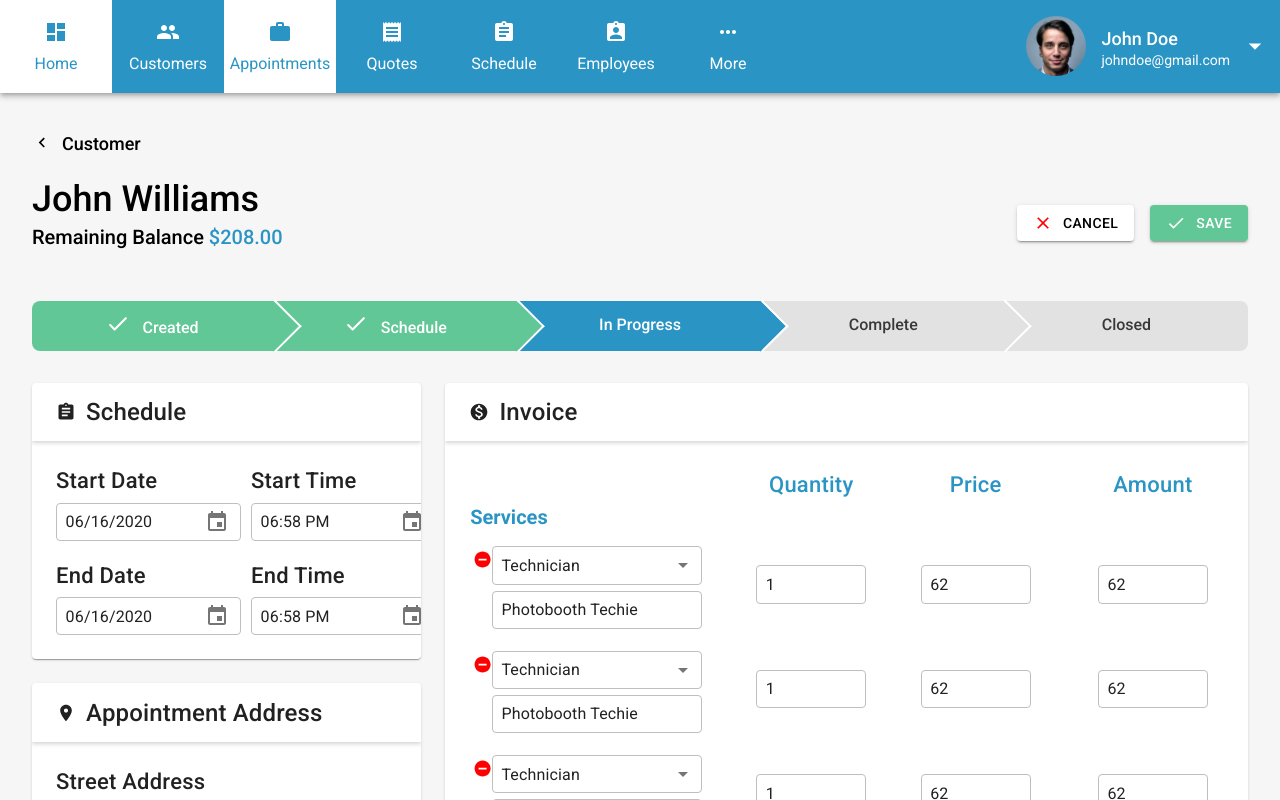
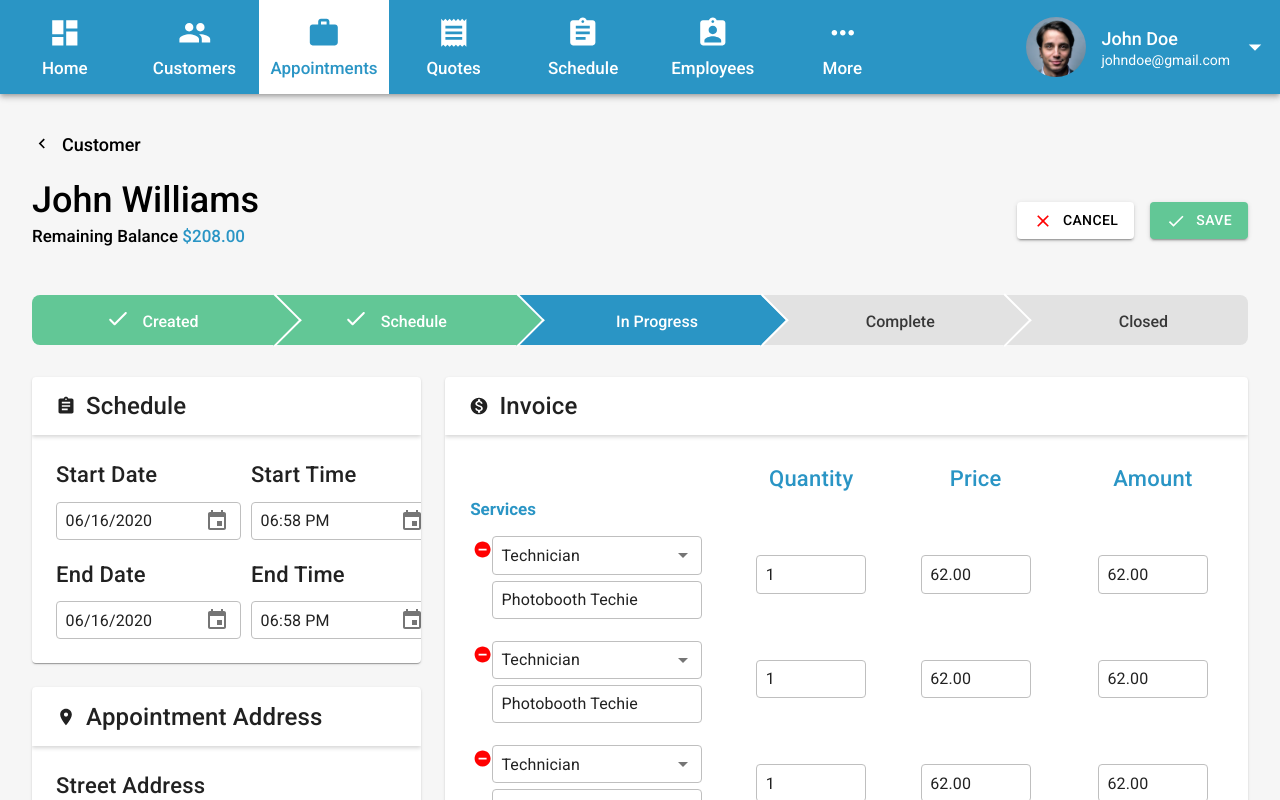
Before and after one commit to fahim693/home-dashboard, a React (Create React App) app: page /edit in a window 1280 px wide. Shown: the top 800 px of the page. Built offline with nearby package versions, Linux system fonts and the light colour scheme.

Commit message:
change version 2.1

```diff
--- a/src/components/CustomerBanner/Banner.js
+++ b/src/components/CustomerBanner/Banner.js
@@ -1,7 +1,7 @@
 import React from 'react'
 import './banner.css'
 import { Button, FormControl, makeStyles, Select, MenuItem } from '@material-ui/core';
-import { MdCheck, MdClose, MdSend, MdCreate, MdApps } from 'react-icons/md';
+import { MdCheck, MdClose, MdSend, MdCreate, MdApps, MdDelete } from 'react-icons/md';
 import { withRouter } from 'react-router-dom';
 import { data } from '../../data/UserData'
 
@@ -126,8 +126,8 @@ const Banner = (props) => {
                                         </MenuItem>
                                         <MenuItem value={4}>
                                             <div className="menu-item">
-                                                <MdCreate className="action-icon" />
-                                                <div>ADD/DELETE</div>
+                                                <MdDelete className="action-icon" />
+                                                <div>DELETE</div>
                                             </div>
                                         </MenuItem>
                                     </Select>
--- a/src/components/CustomerBanner/banner.css
+++ b/src/components/CustomerBanner/banner.css
@@ -52,11 +52,11 @@
 
 .menu-item > div{
   margin-top: 1px;
-  margin-left: 2px;
+  /* margin-left: 2px; */
 }
 
 .action-icon {
-  margin-right: 10px;
+  margin-right: 8px;
   font-size: 20px;
 }
 
--- a/src/components/Invoice Table/Invoice.js
+++ b/src/components/Invoice Table/Invoice.js
@@ -18,7 +18,7 @@ const useStyles = makeStyles({
 
 export default function Invoice() {
     const classes = useStyles();
-
+    console.log(services.data);
     return (
         <TableContainer>
             <Table className={classes.table} aria-label="spanning table">
@@ -87,19 +87,19 @@ export default function Invoice() {
                         <TableCell></TableCell>
                         <TableCell align="right" className="tbl-head-cell">Subtotal:</TableCell>
                         <TableCell></TableCell>
-                        <TableCell className="tbl-body-cell" align="right">$201</TableCell>
+                        <TableCell className="tbl-body-cell" align="right">$201.00</TableCell>
                     </TableRow>
                     <TableRow className='inv-tbl'>
                         <TableCell></TableCell>
                         <TableCell align="right" className="tbl-head-cell">Tax:</TableCell>
                         <TableCell></TableCell>
-                        <TableCell className="tbl-body-cell" align="right">$7</TableCell>
+                        <TableCell className="tbl-body-cell" align="right">$7.00</TableCell>
                     </TableRow>
                     <TableRow className='inv-tbl inv-tbl-total'>
                         <TableCell></TableCell>
                         <TableCell align="right" className="hst-tbl-header tbl-head-cell">Total:</TableCell>
                         <TableCell></TableCell>
-                        <TableCell className="hst-tbl-header tbl-head-cell" align="right">$208</TableCell>
+                        <TableCell className="hst-tbl-header tbl-head-cell" align="right">$208.00</TableCell>
                     </TableRow>
                 </TableBody>
             </Table>
--- a/src/components/Invoice Table/invoice-edit.css
+++ b/src/components/Invoice Table/invoice-edit.css
@@ -5,6 +5,10 @@
 
 .checkbox {
   color: #2a95c5 !important;
+}
+
+.checkbox:hover {
+  background-color: #F2F9FC !important;
 }
 
 .chips-edit-inv .chip-edit {
--- a/src/components/Layout/navbar.css
+++ b/src/components/Layout/navbar.css
@@ -26,7 +26,7 @@
   padding-inline-start: 0;
 }
 .nav-item {
-  width: 7rem;
+  width: 8.1rem;
 }
 
 .nav-link {
@@ -35,7 +35,7 @@
   align-items: center;
   font-size: 1rem;
   font-weight: 400;
-  padding: 1.25rem 0;
+  padding: 1rem 0;
   color: #fff;
   transition: all 0.5s;
   text-decoration: none;
@@ -47,12 +47,13 @@
 }
 
 .nav-link div {
-  margin: 0.6rem 0 0;
-  font-size: 16px !important;
+  margin: 0.5rem 0 0;
+  font-size: 17px !important;
+  font-weight: 500;
 }
 
 .nav-icon {
-  font-size: 1.5rem;
+  font-size: 2.1rem;
 }
 
 .selected {
--- a/src/components/Timeline/Timeline.js
+++ b/src/components/Timeline/Timeline.js
@@ -6,22 +6,37 @@ const Timeline = () => {
         <div className="timeline">
             <ul>
                 <li className="active">
-                    <svg width="24" height="19" viewBox="0 0 24 19" fill="none" xmlns="http://www.w3.org/2000/svg">
+                    <svg width="24" height="19" viewBox="0 0 24 17" fill="none" xmlns="http://www.w3.org/2000/svg">
                         <path
                             d="M7.50468 14.897L2.58801 9.98033C2.04015 9.43247 1.1692 9.43247 0.621342 9.98033C0.0734848 10.5282 0.0734848 11.3991 0.621342 11.947L6.5073 17.833C7.05516 18.3808 7.94016 18.3808 8.48802 17.833L23.3785 2.95651C23.9264 2.40865 23.9264 1.5377 23.3785 0.989842C22.8306 0.441985 21.9597 0.441985 21.4118 0.989842L7.50468 14.897Z"
                             fill="white" />
-                    </svg>Created
-					</li>
+                    </svg>
+                    <span>Created</span>
+                </li>
                 <li className="active">
-                    <svg width="24" height="19" viewBox="0 0 24 19" fill="none" xmlns="http://www.w3.org/2000/svg">
+                    <svg width="24" height="19" viewBox="0 0 24 17" fill="none" xmlns="http://www.w3.org/2000/svg">
                         <path
                             d="M7.50468 14.897L2.58801 9.98033C2.04015 9.43247 1.1692 9.43247 0.621342 9.98033C0.0734848 10.5282 0.0734848 11.3991 0.621342 11.947L6.5073 17.833C7.05516 18.3808 7.94016 18.3808 8.48802 17.833L23.3785 2.95651C23.9264 2.40865 23.9264 1.5377 23.3785 0.989842C22.8306 0.441985 21.9597 0.441985 21.4118 0.989842L7.50468 14.897Z"
                             fill="white" />
-                    </svg>Schedule
-					</li>
-                <li className="active on">In Progress</li>
-                <li>Complete</li>
-                <li>Closed</li>
+                    </svg>
+                    <span>Schedule</span>
+                </li>
+                <li className="active on">
+                    <svg width="24" height="19" viewBox="0 0 24 13" fill="none" xmlns="http://www.w3.org/2000/svg">
+                        {/* <path
+                            d="M7.50468 14.897L2.58801 9.98033C2.04015 9.43247 1.1692 9.43247 0.621342 9.98033C0.0734848 10.5282 0.0734848 11.3991 0.621342 11.947L6.5073 17.833C7.05516 18.3808 7.94016 18.3808 8.48802 17.833L23.3785 2.95651C23.9264 2.40865 23.9264 1.5377 23.3785 0.989842C22.8306 0.441985 21.9597 0.441985 21.4118 0.989842L7.50468 14.897Z"
+                            fill="white" /> */}
+                    </svg>In Progress</li>
+                <li><svg width="24" height="19" viewBox="0 0 24 13" fill="none" xmlns="http://www.w3.org/2000/svg">
+                        {/* <path
+                            d="M7.50468 14.897L2.58801 9.98033C2.04015 9.43247 1.1692 9.43247 0.621342 9.98033C0.0734848 10.5282 0.0734848 11.3991 0.621342 11.947L6.5073 17.833C7.05516 18.3808 7.94016 18.3808 8.48802 17.833L23.3785 2.95651C23.9264 2.40865 23.9264 1.5377 23.3785 0.989842C22.8306 0.441985 21.9597 0.441985 21.4118 0.989842L7.50468 14.897Z"
+                            fill="white" /> */}
+                    </svg>Complete</li>
+                <li><svg width="24" height="19" viewBox="0 0 24 13" fill="none" xmlns="http://www.w3.org/2000/svg">
+                        {/* <path
+                            d="M7.50468 14.897L2.58801 9.98033C2.04015 9.43247 1.1692 9.43247 0.621342 9.98033C0.0734848 10.5282 0.0734848 11.3991 0.621342 11.947L6.5073 17.833C7.05516 18.3808 7.94016 18.3808 8.48802 17.833L23.3785 2.95651C23.9264 2.40865 23.9264 1.5377 23.3785 0.989842C22.8306 0.441985 21.9597 0.441985 21.4118 0.989842L7.50468 14.897Z"
+                            fill="white" /> */}
+                    </svg>Closed</li>
             </ul>
         </div>
     )
--- a/src/data/InvoiceData.js
+++ b/src/data/InvoiceData.js
@@ -4,24 +4,24 @@ export const services = {
             desc: 'Technician',
             subdesc: 'Photobooth Techie',
             qty: 1,
-            price: 62,
-            amount: 62
+            price: "62.00",
+            amount: "62.00"
 
         },
         {
             desc: 'Technician',
             subdesc: 'Photobooth Techie',
             qty: 1,
-            price: 62,
-            amount: 62
+            price: "62.00",
+            amount: "62.00"
 
         },
         {
             desc: 'Technician',
             subdesc: 'Photobooth Techie',
             qty: 1,
-            price: 62,
-            amount: 62
+            price: "62.00",
+            amount: "62.00"
 
         },
     ],
@@ -34,23 +34,23 @@ export const items = {
             desc: 'Wipes',
             subdesc: 'Description',
             qty: 1,
-            price: 5,
-            amount: 5,
+            price: '5.00',
+            amount: '5.00',
         },
         {
             desc: 'Wipes',
             subdesc: 'Description',
             qty: 1,
-            price: 5,
-            amount: 5
+            price: '5.00',
+            amount: '5.00'
 
         },
         {
             desc: 'Wipes',
             subdesc: 'Description',
             qty: 1,
-            price: 5,
-            amount: 5
+            price: '5.00',
+            amount: '5.00'
 
         },
     ],
--- a/src/index.css
+++ b/src/index.css
@@ -12,5 +12,5 @@ code {
 }
 
 p{
-  font-size: 20px !important;
+  font-size: 17px !important;
 }
--- a/src/pages/Appointment.js
+++ b/src/pages/Appointment.js
@@ -53,10 +53,10 @@ export default function CenteredGrid() {
                                                         Start Date and Time
                                                 </Typography>
                                                     <div className="subtitle-dark">
-                                                        <Typography variant="body2" component="p" style={{fontSize: '1.125rem'}} >
+                                                        <Typography variant="body2" component="p" style={{fontSize: '1.125rem',marginBottom: 6}} >
                                                             {data.start_date}
                                                         </Typography>
-                                                        <Typography variant="body2" component="p" style={{ margin: '2px 0',fontSize: '1.125rem' }}>
+                                                        <Typography variant="body2" component="p" style={{ fontSize: '1.125rem' }}>
                                                             {data.start_time}
                                                         </Typography>
                                                     </div>
@@ -71,10 +71,10 @@ export default function CenteredGrid() {
                                                         End Date and Time
                                             </Typography>
                                                     <div className="subtitle-dark">
-                                                        <Typography variant="body2" component="p" style={{fontSize: '1.125rem' }}>
+                                                        <Typography variant="body2" component="p" style={{fontSize: '1.125rem',marginBottom: 6 }}>
                                                             {data.end_date}
                                                         </Typography>
-                                                        <Typography variant="body2" component="p" style={{ margin: '2px 0',fontSize: '1.125rem' }}>
+                                                        <Typography variant="body2" component="p" style={{ fontSize: '1.125rem' }}>
                                                             {data.end_time}
                                                         </Typography>
                                                     </div>
@@ -111,10 +111,10 @@ export default function CenteredGrid() {
                                             </div>
                                         </Typography>
                                         <div className="card-content">
-                                            <div className="logged-in-user">
+                                            <div style={{padding: 0}} className="logged-in-user">
                                                 <img src="/profile-img.png" alt="" />
                                                 <div>
-                                                    <div className="name">Ray Wilson</div>
+                                                    <div style={{fontSize: 22,marginBottom: 6}} className="name">Ray Wilson</div>
                                                     <div className="subtitle-dark">Project Manager</div>
                                                 </div>
                                             </div>
--- a/src/pages/AppointmentList.js
+++ b/src/pages/AppointmentList.js
@@ -80,8 +80,8 @@ const useToolbarStyles = makeStyles((theme) => ({
     highlight:
         theme.palette.type === 'light'
             ? {
-                color: theme.palette.secondary.main,
-                backgroundColor: lighten(theme.palette.secondary.light, 0.85),
+                color: '#000',
+                backgroundColor: '#F2F9FC',
             }
             : {
                 color: theme.palette.text.primary,
@@ -209,7 +209,8 @@ const useStyles = makeStyles((theme) => ({
         position: 'absolute',
         top: 20,
         width: 1,
-    }, quantityRoot: {
+    },
+    quantityRoot: {
         minWidth: 185,
         // width: '100%',
         color: "#000",
@@ -235,6 +236,15 @@ const useStyles = makeStyles((theme) => ({
             border: "1px solid #bfbfbf",
             // backgroundColor: "#fff"
         },
+    },
+    tableRow: {
+        "&.MuiTableRow-root.Mui-selected":{
+            backgroundColor: "#F2F9FC"
+        }
+    },
+
+    checkboxHover:{
+
     }
 }));
 
@@ -335,7 +345,6 @@ export default function EnhancedTable() {
                                     .map((row, index) => {
                                         const isItemSelected = isSelected(row.id);
                                         const labelId = `enhanced-table-checkbox-${index}`;
-
                                         return (
                                             <TableRow
                                                 hover
@@ -345,7 +354,7 @@ export default function EnhancedTable() {
                                                 tabIndex={-1}
                                                 key={row.id}
                                                 selected={isItemSelected}
-                                                className="hst-tbl"
+                                                className={`${classes.tableRow} hst-tbl`}
                                             >
                                                 <TableCell padding="checkbox">
                                                     <Checkbox
--- a/src/styles/appointment-list.css
+++ b/src/styles/appointment-list.css
@@ -19,10 +19,10 @@
   display: flex;
   align-items: center;
   justify-content: center;
-  margin-left: 12px;
+  margin-left: 8px;
   /* padding: 5px; */
   height: 25px;
-  width: 25px;
+  width: 33px;
   background-color: #2a95c5;
   color: #fff;
   border-radius: 5px;
@@ -48,10 +48,9 @@
   display: none;
 }
 
-.apt-tbl-head{
+.apt-tbl-head {
   color: #2a95c5 !important;
 }
-
 
 @media only screen and (max-width: 640px) {
   /* .tbl-toolbar {
@@ -60,7 +59,7 @@
   .search-container {
     display: none;
   }
-  .search-container-resp{
+  .search-container-resp {
     display: block;
     margin-bottom: 1.5rem;
   }
--- a/src/styles/appointment.css
+++ b/src/styles/appointment.css
@@ -25,10 +25,13 @@
   font-size: 1.125rem;
   color: #5a5a5a;
 }
-
+.apt-card > div> .name{
+  font-size: 1.375 !important;
+}
 .title-heads {
   font-size: 1.375rem !important;
   font-weight: 500 !important;
+  margin-bottom: 5px !important;
 }
 .chips {
   margin-top: 0.4rem;
@@ -68,7 +71,7 @@
   display: flex;
 }
 .step-status-drawing {
-  margin: 0 0.8rem 0 0;
+  margin: 0.15rem 0.8rem 0 0;
 }
 .step-status-dot {
   display: block;
@@ -79,9 +82,9 @@
   background-color: #2a95c5;
 }
 .step-status-line {
-  margin: 0 auto;
+  margin: 0 auto -10px;
   display: block;
   width: 2px;
-  height: 5rem;
+  height: 7rem;
   background-color: #dcedf5;
 }
```
